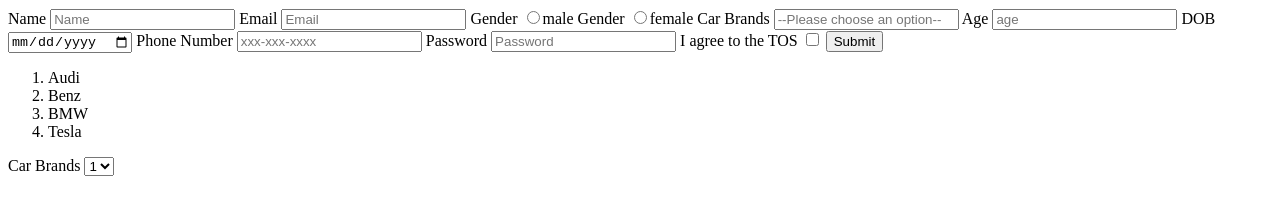
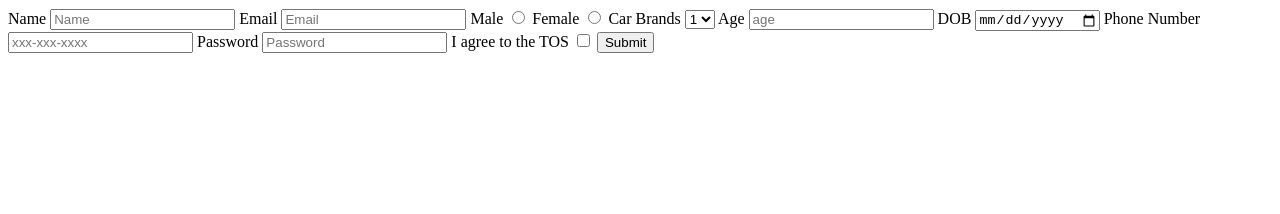
Before and after one commit to acciojob/signup-form-car-RoopaSriReddyErigela, a website: page main.html in a window 1280 px wide. Drawn offline with Linux system fonts and the light colour scheme.

Commit message:
created a submission

```diff
--- a/main.html
+++ b/main.html
@@ -12,12 +12,19 @@
 		<input type="Text" placeholder="Name" ID="name" required>
 		<lable for ="email"> Email</lable>
 		<input type="Email" placeholder="Email" ID="email" required>
-		<lable for ="gender_m"> Gender</lable>
-		<input type="Radio" placeholder="-" ID="gender_m" name="Gender"required>male
-		<lable for ="gender_f"> Gender</lable>
-		<input type="Radio" placeholder="-" ID="gender_f" name="Gender"required>female
+		<lable for ="gender_m"> Male</lable>
+		<input type="Radio" placeholder="-" ID="gender_m" name="Gender"required>
+		<lable for ="gender_f"> Female</lable>
+		<input type="Radio" placeholder="-" ID="gender_f" name="Gender"required>
 		<lable for ="cars"> Car Brands</lable>
-		<input type="Select" placeholder="--Please choose an option--" ID="cars" required>
+		<!--<input type="Select" placeholder="--Please choose an option--" ID="cars" required>-->
+
+        <select id="cars" name="first_preference">
+            <option value="Audi">1</option>
+            <option value="Benz">2</option>
+            <option value="BMW">3</option>
+            <option value="Tesla">4</option>
+        </select>
 		<lable for ="age"> Age</lable>
 		<input type="Number" placeholder="age" ID="age" required>
 		<lable for ="dob"> DOB</lable>
@@ -29,19 +36,7 @@
 		<lable for ="tos"> I agree to the TOS</lable>
 		<input type="Checkbox" placeholder="-" ID="tos" required>
 		<button type="Submit">Submit</button>
-		<ol>
-            <li>Audi</li>
-            <li>Benz</li>
-            <li>BMW</li>
-            <li>Tesla</li>
-        </ol>
-        <label for="cars">Car Brands</label>
-        <select id="cars" name="Car Brands">
-            <option value="Audi">1</option>
-            <option value="Benz">2</option>
-            <option value="BMW">3</option>
-            <option value="Tesla">4</option>
-        </select>
+
 	</form>
 	<!-- the entire body must be written by student -->
     <script type="text/javascript" src="./script.js">
```
